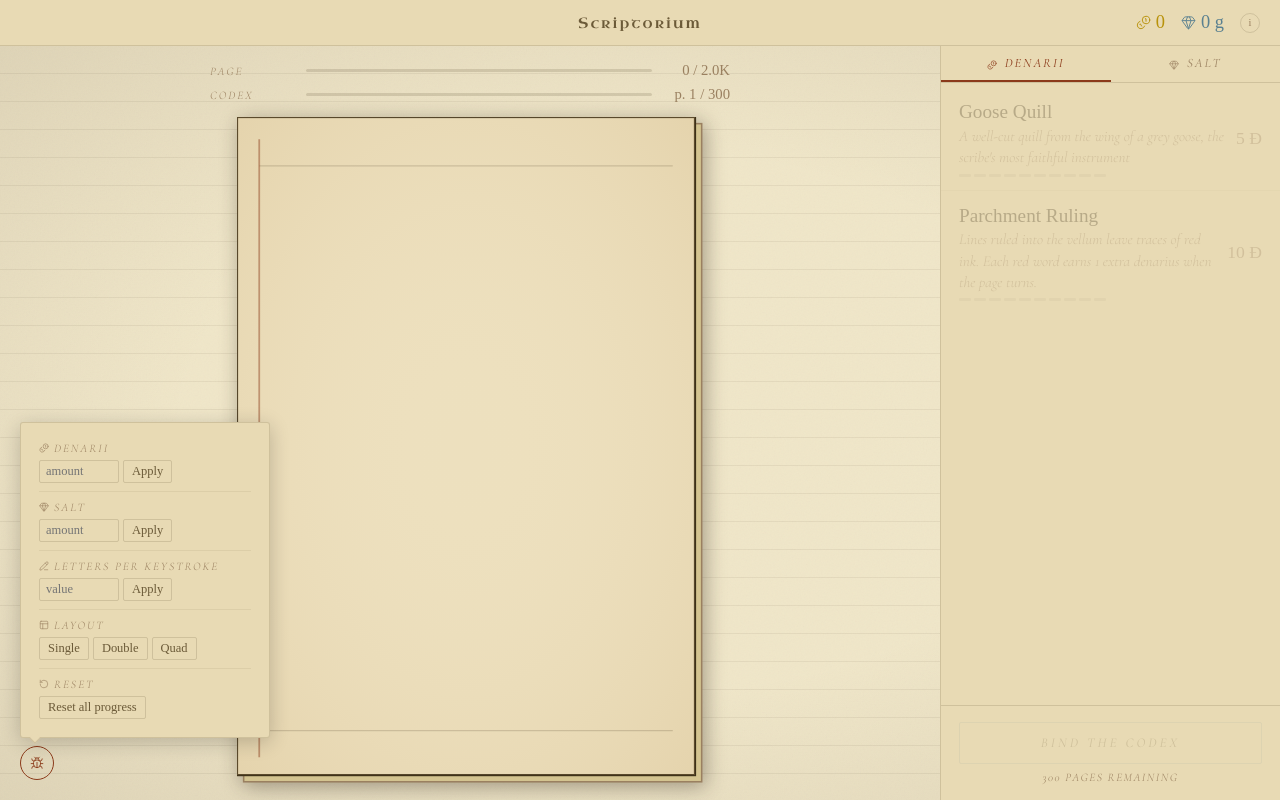
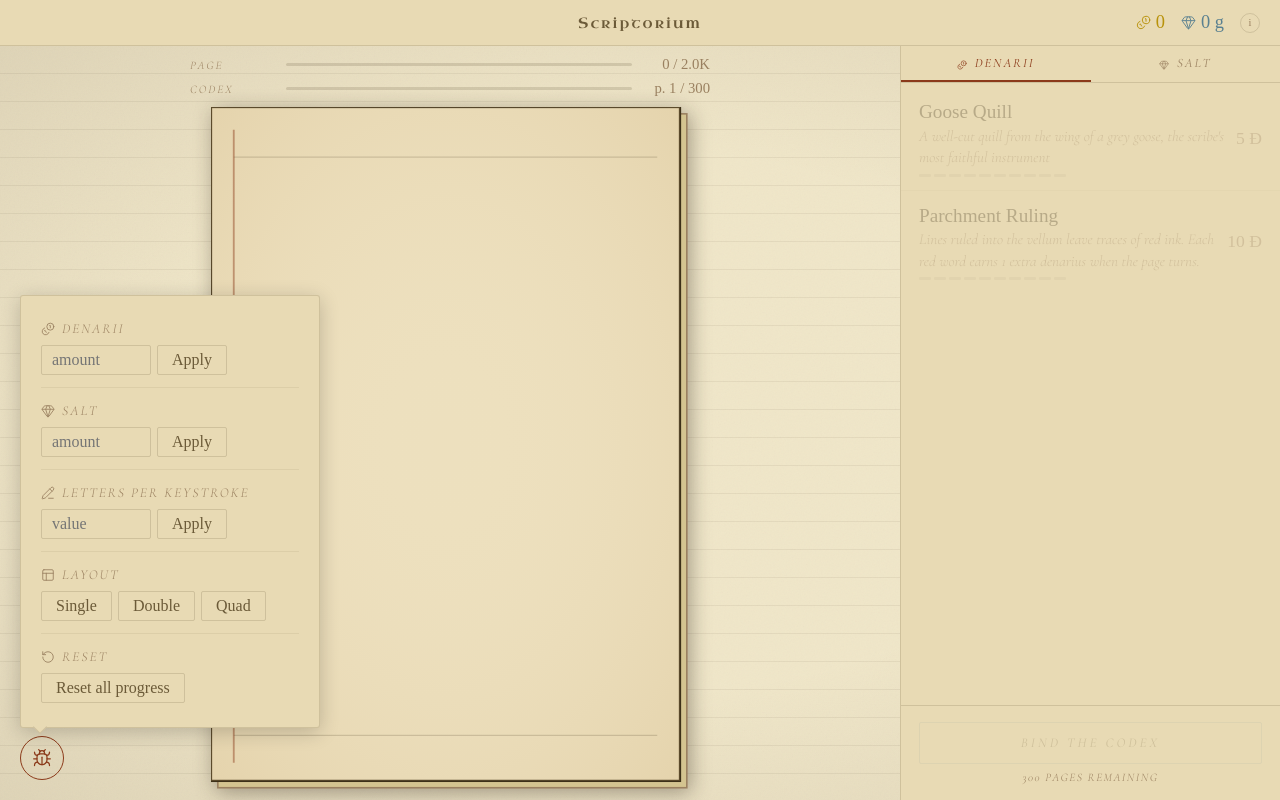
Before and after one commit to vitoraugustto/scriptorium, a website with bundled scripts: page index.html in a window 1280 px wide. Both pictures are taken after a click on the button 37 px from the left and 763 px from the top of the page. Built offline with nearby package versions, Linux system fonts and the light colour scheme; a web font is replaced by a local one.

Commit message:
Increase folio size further, double debug panel size

```diff
--- a/style.css
+++ b/style.css
@@ -12,7 +12,7 @@
   --salt:    #5a8090;
   --rule:    rgba(61,48,24,0.15);
   --rule2:   rgba(61,48,24,0.07);
-  --sidebar: 340px;
+  --sidebar: 380px;
 }
 
 /* ── RESET ──────────────────────────────────────────────────── */
@@ -104,11 +104,11 @@ body {
 .popup-btn.open { border-color: var(--rust); color: var(--rust); }
 
 .popup-panel {
-  width: 250px;
+  width: 300px;
   background: var(--vellum2);
   border: 1px solid var(--rule);
   border-radius: 3px;
-  padding: 12px 18px;
+  padding: 14px 20px;
   z-index: 200;
   box-shadow: 0 4px 20px rgba(0,0,0,0.2);
   opacity: 0;
@@ -184,8 +184,8 @@ body {
   flex-direction: column;
   align-items: center;
   justify-content: center;
-  gap: 14px;
-  padding: 16px 24px;
+  gap: 10px;
+  padding: 10px 20px;
   overflow: hidden;
 }
 
@@ -234,8 +234,8 @@ body {
 /* folio wrapper */
 .folio-wrap {
   position: relative;
-  height: calc(100vh - 36px - 56px - 28px);
-  max-height: 820px;
+  height: calc(100vh - 46px - 48px - 20px);
+  max-height: 960px;
   aspect-ratio: 7 / 10;
 }
 
@@ -439,63 +439,63 @@ body {
   position: fixed;
   bottom: 20px;
   left: 20px;
-  width: 34px; height: 34px;
+  width: 44px; height: 44px;
   border-color: var(--rust);
   color: var(--rust);
   opacity: 0.5;
   transition: opacity 0.15s;
 }
-.debug-btn svg { width: 14px; height: 14px; stroke-width: 1.5; }
+.debug-btn svg { width: 20px; height: 20px; stroke-width: 1.5; }
 .debug-btn:hover { opacity: 1; }
 .debug-btn.open  { opacity: 1; }
 
 .debug-panel {
   position: fixed;
-  bottom: 62px;
+  bottom: 72px;
   left: 20px;
 }
 .debug-panel::before {
   content: '';
   position: absolute;
-  bottom: -5px; left: 10px;
-  width: 8px; height: 8px;
+  bottom: -5px; left: 14px;
+  width: 10px; height: 10px;
   background: var(--vellum2);
   border-right: 1px solid var(--rule);
   border-bottom: 1px solid var(--rule);
   transform: rotate(45deg);
 }
 
-.debug-section { padding: 6px 0; }
-.debug-section.debug-section-divided { border-bottom: 1px solid var(--rule2); padding-bottom: 8px; margin-bottom: 2px; }
+.debug-section { padding: 10px 0; }
+.debug-section.debug-section-divided { border-bottom: 1px solid var(--rule2); padding-bottom: 12px; margin-bottom: 4px; }
 
 .debug-section-title {
   display: flex;
   align-items: center;
-  gap: 5px;
-  font-size: 0.72rem;
+  gap: 7px;
+  font-size: 0.85rem;
   letter-spacing: 2px;
   text-transform: uppercase;
   color: var(--ink4);
   font-weight: 300;
   font-style: italic;
-  margin-bottom: 5px;
+  margin-bottom: 8px;
 }
-.debug-section-title svg { width: 10px; height: 10px; stroke-width: 1.5; }
+.debug-section-title svg { width: 14px; height: 14px; stroke-width: 1.5; }
 
 .debug-action-row {
   display: flex;
   flex-wrap: wrap;
-  gap: 4px;
+  gap: 6px;
 }
 
 .debug-input {
-  width: 80px;
-  padding: 3px 6px;
+  width: 110px;
+  padding: 5px 10px;
   border: 1px solid var(--rule);
   border-radius: 2px;
   background: none;
   font-family: 'IM Fell English', serif;
-  font-size: 0.78rem;
+  font-size: 1rem;
   color: var(--ink3);
   outline: none;
 }
@@ -504,13 +504,13 @@ body {
 .debug-input::-webkit-outer-spin-button { -webkit-appearance: none; }
 
 .debug-action {
-  padding: 3px 8px;
+  padding: 5px 14px;
   border: 1px solid var(--rule);
   border-radius: 2px;
   background: none;
   cursor: pointer;
   font-family: 'IM Fell English', serif;
-  font-size: 0.78rem;
+  font-size: 1rem;
   color: var(--ink3);
   transition: border-color 0.1s, color 0.1s;
 }
```
